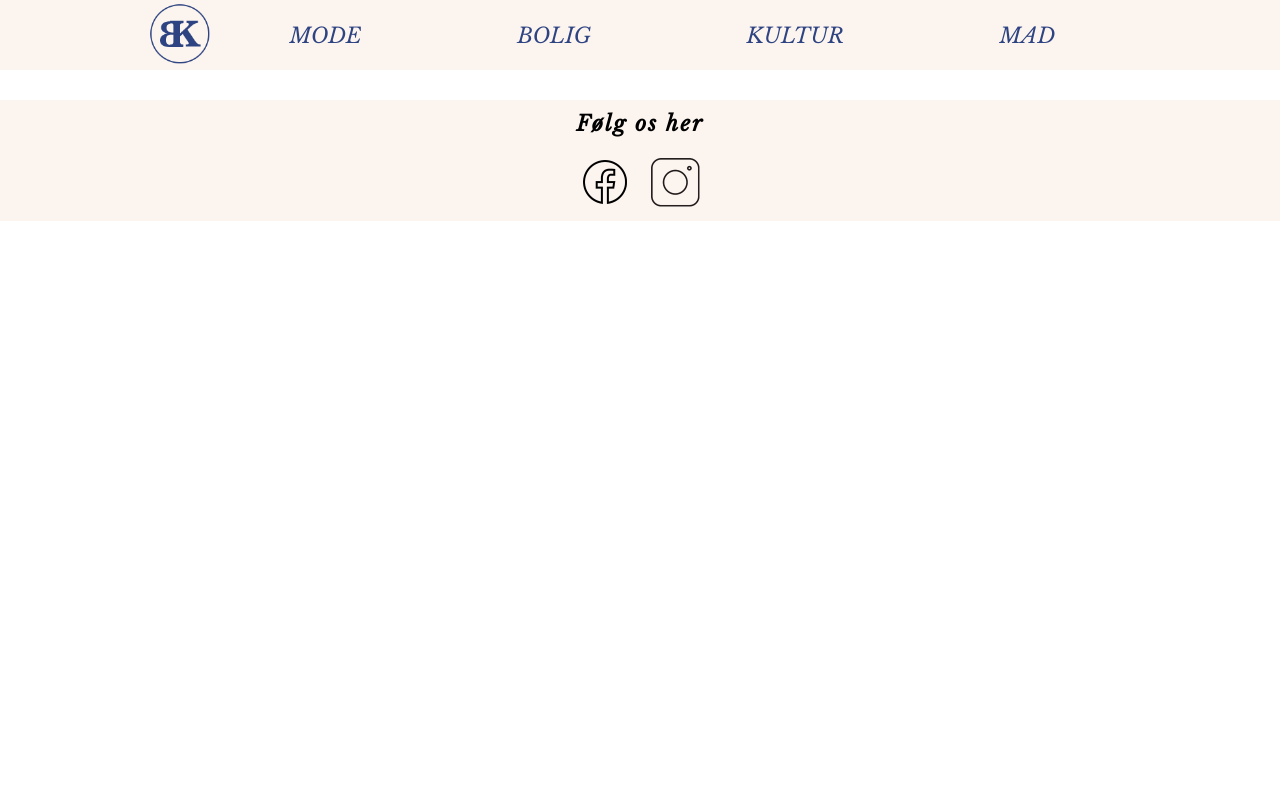
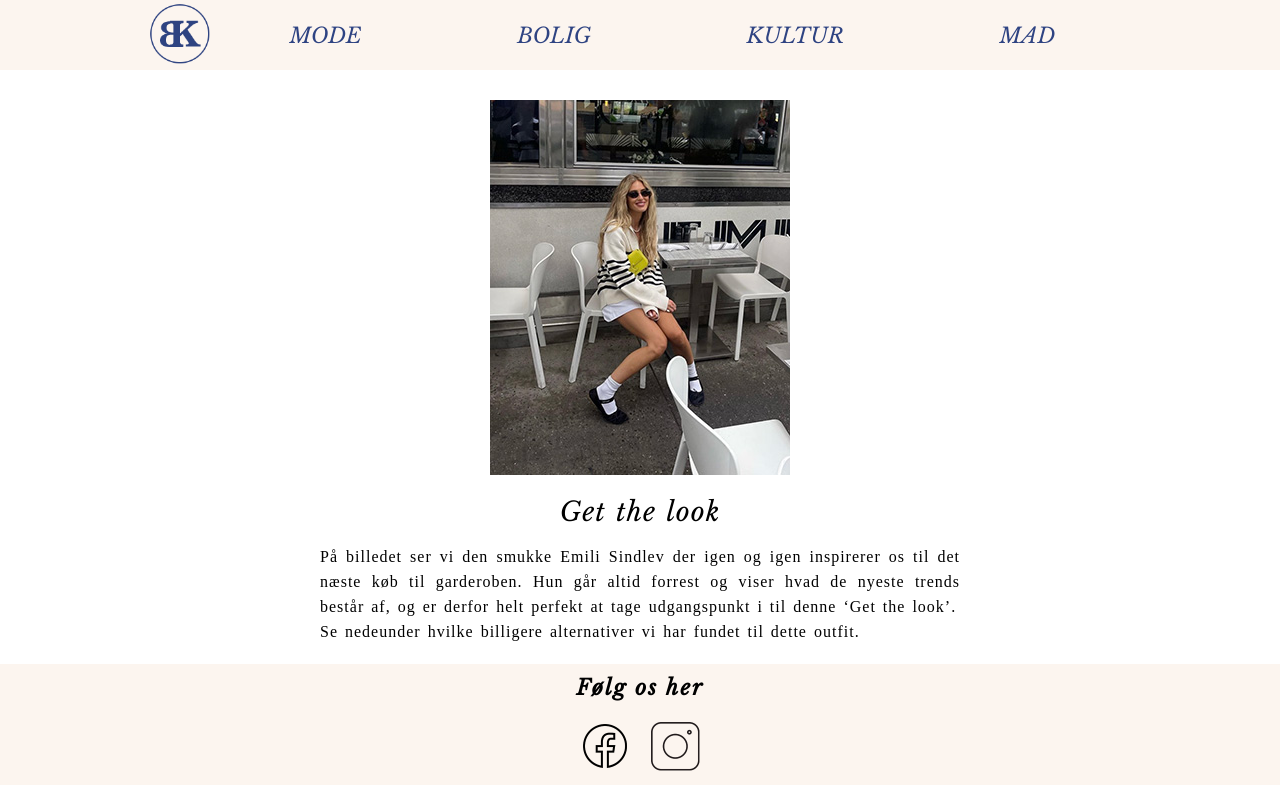
Before and after one commit to katrinebn/OnlineMagasin, a plain HTML site: page mode.html in a window 1280 px wide. Drawn offline with nearby package versions, Linux system fonts and the light colour scheme.

Commit message:
Startet på artikel om mode
Jeg har lavet artiklen om mode, men uden 'get the look' delen

```diff
--- a/mode.html
+++ b/mode.html
@@ -24,7 +24,23 @@
         </nav>
     </header>
 
-    <main></main>
+    <main>
+        <section class="getthelook">
+            <div>
+                <img src="images/getthelook.jpg" alt="Get the look">
+            </div>
+        </section>
+
+        <section>
+            <article>
+                <h1>Get the look</h1>
+                <p>På billedet ser vi den smukke Emili Sindlev der igen og igen inspirerer os til det næste køb til garderoben.
+                    Hun går altid forrest og viser hvad de nyeste trends består af, og er derfor helt perfekt at tage
+                    udgangspunkt i til denne ‘Get the look’. <br>
+                    Se nedeunder hvilke billigere alternativer vi har fundet til dette outfit.</p>
+            </article>
+        </section>
+    </main>
 
     <footer>
         <section>
--- a/styles.css
+++ b/styles.css
@@ -58,7 +58,7 @@ h1{
     font-size: 20pt;
     font-weight: normal;
     letter-spacing: 1px;
-    margin: 5px;
+    margin: 15px;
 }
 
  hr{
@@ -131,14 +131,8 @@ h3{
 }
 
 
-/*KULTUR - SU-VENLIGE CAFÉER*/
-.lynfabrikken{
-    display: flex;
-    justify-content: center;
-    margin: 20px;
-}
-
-.forårsruller{
+/*BILLEDER I ARTIKLERNE*/
+.lynfabrikken , .forårsruller , .getthelook{
     display: flex;
     justify-content: center;
     margin: 20px;
```
Also changed, not shown: 1 other file.
